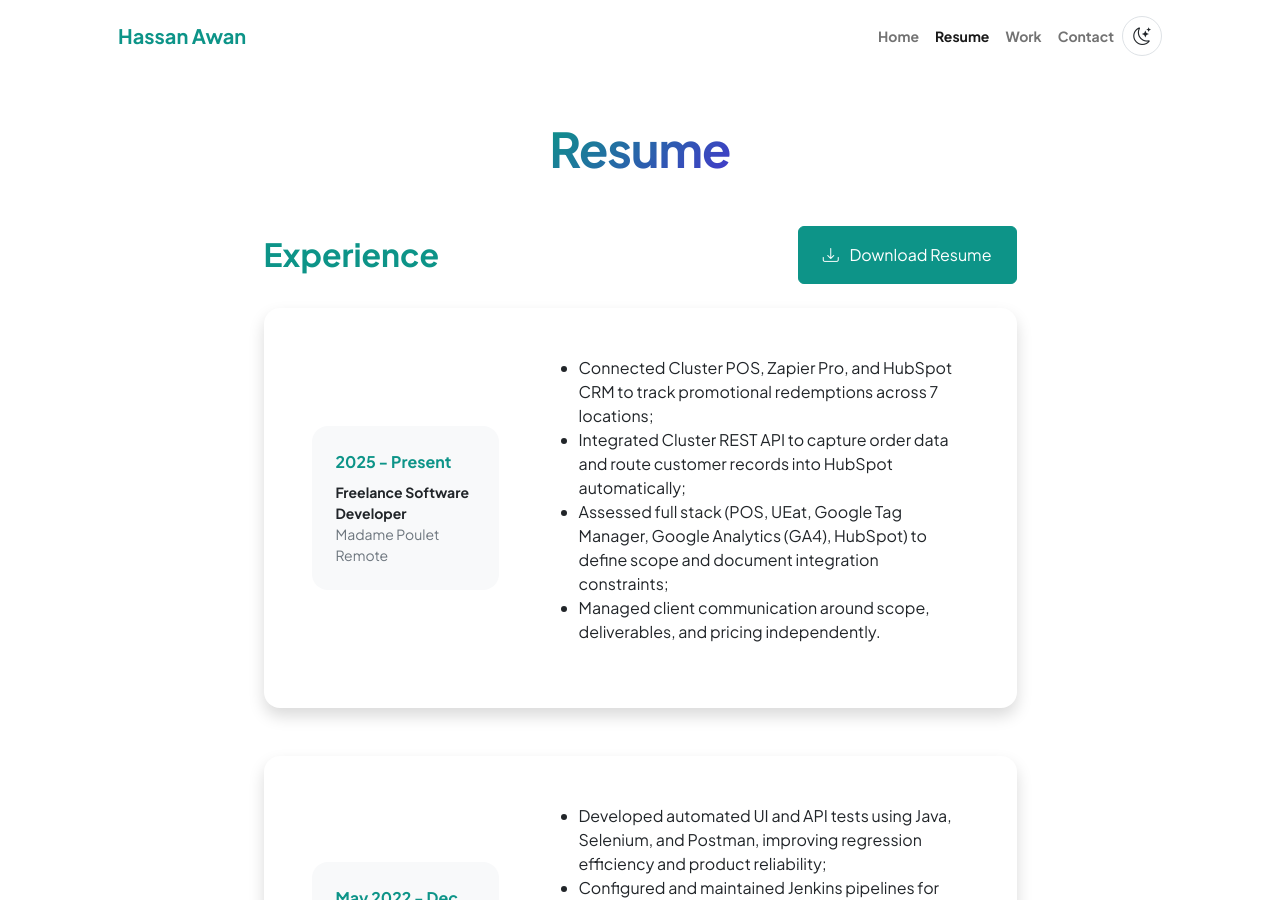
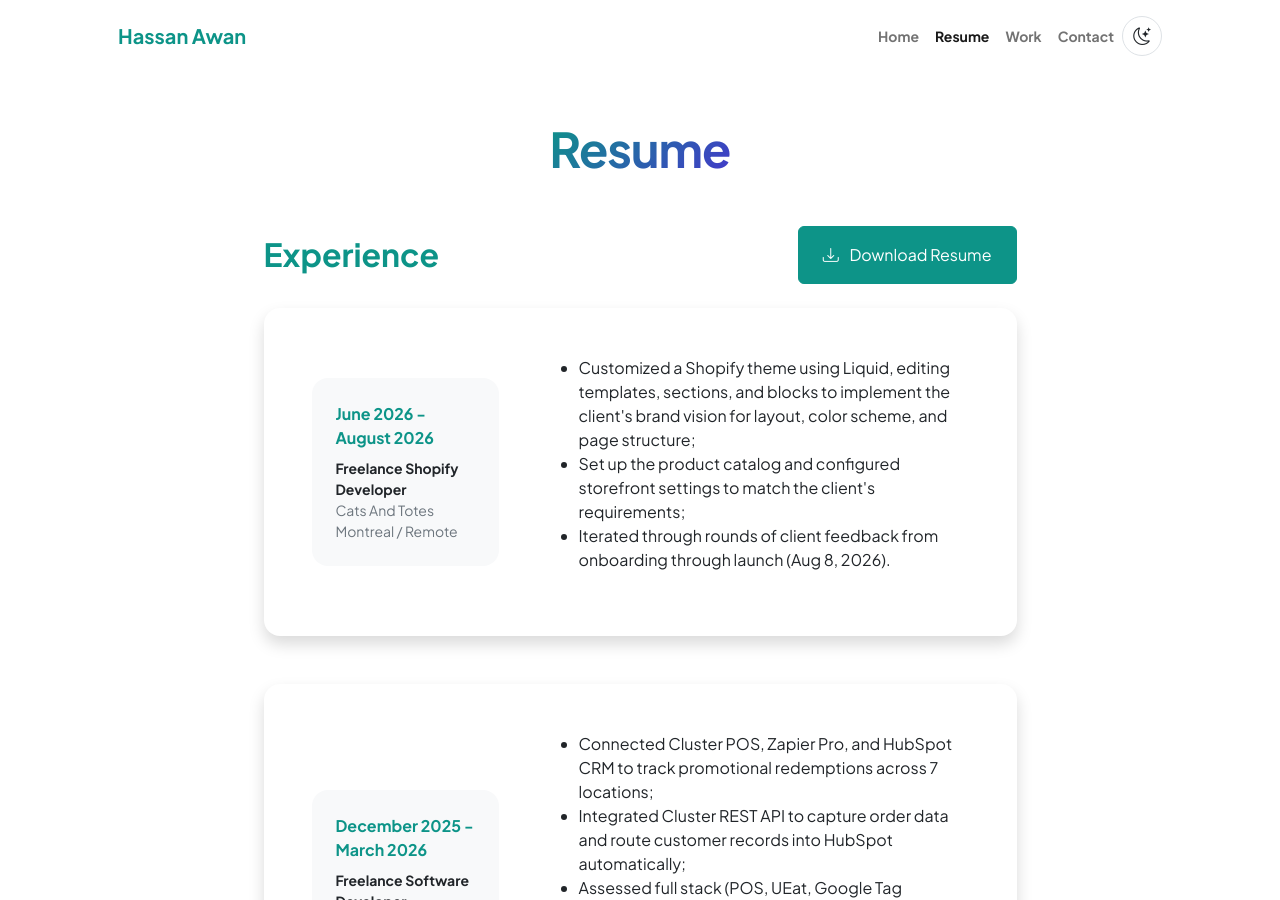
Before and after one commit to itsha24/Portfolio, a Jekyll site: the page built from resume.html, in a window 1280 px wide and 900 px high. Built offline with Jekyll 4.4.1, drawn with Linux system fonts in a browser that asks for light colours; some of the changed text lies outside the part shown.

Commit message:
Update portfolio and resume content
Add the Lead Gen Bot to the portfolio, update resume experience details and PDF, and bump the displayed portfolio version to v1.2.

```diff
--- a/_layouts/default.html
+++ b/_layouts/default.html
@@ -67,7 +67,7 @@
         <div class="container px-5">
             <div class="row justify-content-center">
                 <div class="col-auto">
-                    <div class="small m-0 text-muted">Copyright &copy; | Hassan's Portfolio {{ 'now' | date: "%Y" }} &middot; v1.0.0</div>
+                    <div class="small m-0 text-muted">Copyright &copy; | Hassan's Portfolio {{ 'now' | date: "%Y" }} &middot; v1.2</div>
                 </div>
             </div>
         </div>
--- a/index.html
+++ b/index.html
@@ -36,6 +36,7 @@ title: Hassan's Portfolio | Home
     <span class="tok-str">"Java"</span>,
     <span class="tok-str">"React Native"</span>
   ],
+  <span class="tok-prop">built</span>: <span class="tok-str">"Lead Gen Bot"</span>,
   <span class="tok-prop">building</span>: <span class="tok-str">"Basketball App"</span>,
 };</code></pre>
                     </div>
--- a/resume.html
+++ b/resume.html
@@ -19,13 +19,37 @@ title: Hassan's Portfolio | Resume
                         Download Resume
                     </a>
                 </div>
+                <!-- Experience Card 0 -->
+                 <div class="card shadow border-0 rounded-4 mb-5">
+                    <div class="card-body p-5">
+                        <div class="row align-items-center gx-5">
+                            <div class="col text-center text-lg-start mb-4 mb-lg-0">
+                                <div class="bg-light p-4 rounded-4">
+                                    <div class="text-primary fw-bolder mb-2">June 2026 - August 2026</div>
+                                    <div class="small fw-bolder">Freelance Shopify Developer</div>
+                                    <div class="small text-muted">Cats And Totes</div>
+                                    <div class="small text-muted">Montreal / Remote</div>
+                                </div>
+                            </div>
+                            <div class="col-lg-8">
+                                <div>
+                                    <ul>
+                                        <li>Customized a Shopify theme using Liquid, editing templates, sections, and blocks to implement the client's brand vision for layout, color scheme, and page structure;</li>
+                                        <li>Set up the product catalog and configured storefront settings to match the client's requirements;</li>
+                                        <li>Iterated through rounds of client feedback from onboarding through launch (Aug 8, 2026).</li>
+                                    </ul>
+                                </div>
+                            </div>
+                        </div>
+                    </div>
+                </div>
                 <!-- Experience Card 1-->
                 <div class="card shadow border-0 rounded-4 mb-5">
                     <div class="card-body p-5">
                         <div class="row align-items-center gx-5">
                             <div class="col text-center text-lg-start mb-4 mb-lg-0">
                                 <div class="bg-light p-4 rounded-4">
-                                    <div class="text-primary fw-bolder mb-2">2025 - Present</div>
+                                    <div class="text-primary fw-bolder mb-2">December 2025 - March 2026</div>
                                     <div class="small fw-bolder">Freelance Software Developer</div>
                                     <div class="small text-muted">Madame Poulet</div>
                                     <div class="small text-muted">Remote</div>
```
Also changed, not shown: 1 other file.
